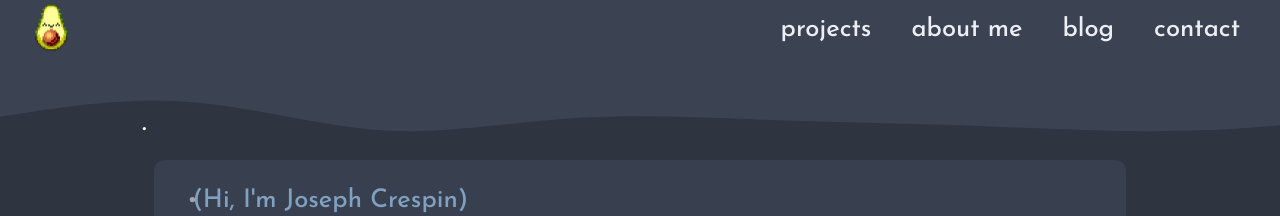
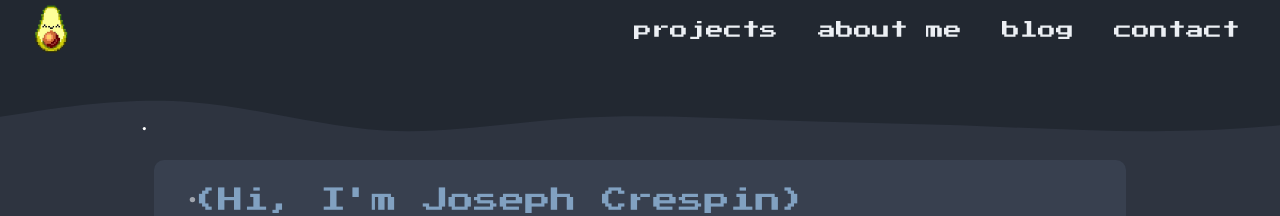
Before and after one commit to JosephCrespin/myPortfolio, a React (Create React App) app: page / in a window 1280 px wide. Shown: the top 216 px of the page. Built offline with nearby package versions, Linux system fonts and the light colour scheme.

Commit message:
navbar changes

```diff
--- a/src/components/Header/SideDrawer/SideDrawer.styles.scss
+++ b/src/components/Header/SideDrawer/SideDrawer.styles.scss
@@ -24,7 +24,7 @@
     text-align: center;
     & li {
       color: $color-light3;
-      font-size: 35px;
+      font-size: 25px;
       display: flex;
       justify-content: center;
       align-items: center;
--- a/src/components/Header/Toolbar/Toolbar.styles.scss
+++ b/src/components/Header/Toolbar/Toolbar.styles.scss
@@ -16,10 +16,11 @@
     justify-content: space-between;
     padding: 0 20px;
     &__logo {
-      font-family: $font-secondary;
+      margin-top: 10px;
+      margin-bottom: 10px;
 
       & a {
-        font-size: 35px;
+        font-size: 10px;
       }
     }
     &__items {
@@ -37,7 +38,7 @@
           display: flex;
           justify-content: center;
           align-items: center;
-          font-size: calc(max(22px, 2vw));
+          font-size: calc(max(18px, 0vw));
           &:hover,
           &:active {
             background-color: $color-dark2;
--- a/src/styles/core/_variables.scss
+++ b/src/styles/core/_variables.scss
@@ -1,14 +1,14 @@
 // fonts
-@import url("https://fonts.googleapis.com/css2?family=Pacifico&display=swap");
+@import url("https://fonts.googleapis.com/css2?family=Press+Start+2P&display=swap");
 @import url("https://fonts.googleapis.com/css2?family=Josefin+Sans:wght@500;700&display=swap");
-$font-main: "Josefin Sans", sans-serif;
+$font-main: "Press Start 2P", cursive;
 $font-secondary: "Pacifico", cursive;
-$font-size: 22px;
+$font-size: 10px;
 
 // colors
 // Polar Night
 $color-dark1: #2e3440;
-$color-dark2: #3b4252;
+$color-dark2: #222831;
 $color-dark3: #434c5e;
 $color-dark4: #4c566a;
 //Snow Storm
```
